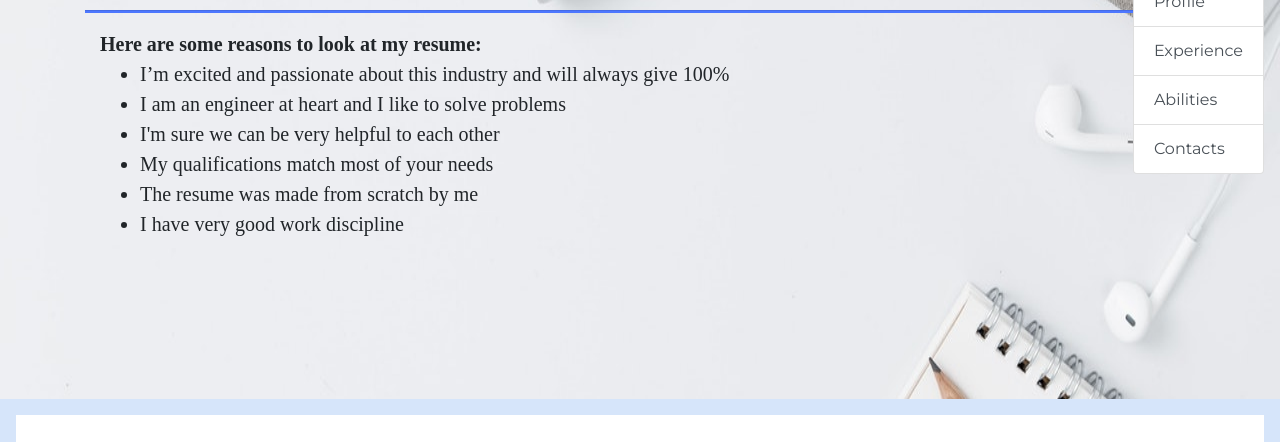
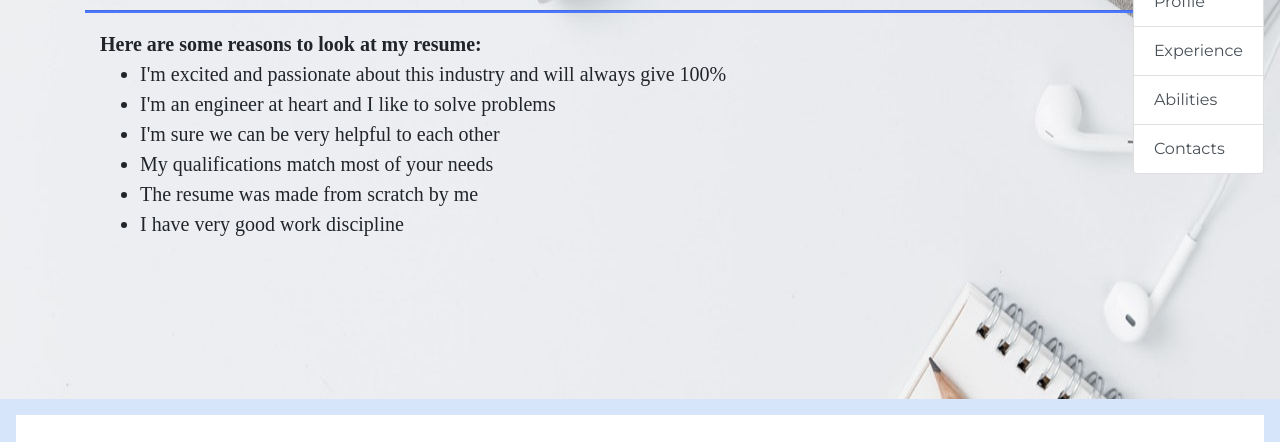
Before and after one commit to MDinev-source/Resume, a plain HTML site: page index.html in a window 1280 px wide. Shown: the part 232-674 px from the top of the page. Drawn offline with nearby package versions, Linux system fonts and the light colour scheme.

Commit message:
Update index.html

```diff
--- a/index.html
+++ b/index.html
@@ -36,8 +36,8 @@
       <div class="col-md-8 reasons ">
       <strong>Here are some reasons to look at my resume:</strong>
       <ul style="margin-bottom:0;" class="text">
-        <li>I’m excited and passionate about this industry and will always give 100%</li>
-        <li>I am an engineer at heart and I like to solve problems</li>
+        <li>I'm excited and passionate about this industry and will always give 100%</li>
+        <li>I'm an engineer at heart and I like to solve problems</li>
         <li>I'm sure we can be very helpful to each other</li>
         <li>My qualifications match most of your needs</li>
         <li>The resume was made from scratch by me</li>
```
